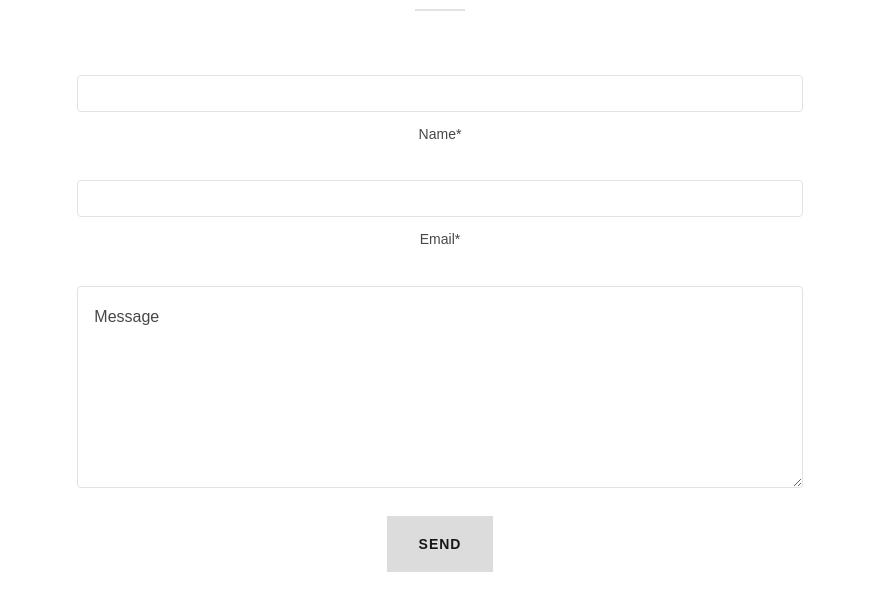
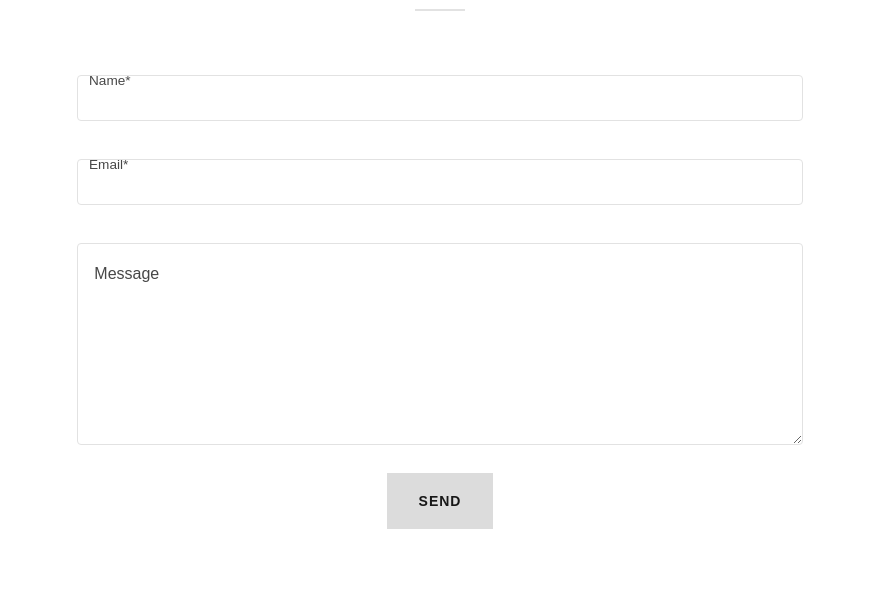
Before and after one commit to praveen0mbbs-boop/caringminds-website, a plain HTML site: page contact/index.html in a window 1280 px wide. Shown: the part 210-800 px from the top of the page, without its empty margins (200-1079 px from the left). Drawn offline with Linux system fonts and the light colour scheme; a script that the page names is missing; a web font is replaced by a local one.

Commit message:
Update index.html

```diff
--- a/contact/index.html
+++ b/contact/index.html
@@ -573,20 +573,34 @@ body{position:relative!important;}
 </style>
 <script src="https://challenges.cloudflare.com/turnstile/v0/api.js" async defer></script>
 <style id="cm-floatlabel-fix">
-[data-ux="InputFloatLabel"] { margin-bottom: 14px !important; }
-
-[data-ux="InputFloatLabel"] label{
-  position: static !important;
-  transform: none !important;
-  font-size: 14px !important;
-  line-height: 1.2 !important;
-  margin: 0 0 6px 0 !important;
-  display: block !important;
-  opacity: 1 !important;
+/* Works on static pages: keeps label up when focused OR when input has value */
+div[data-ux="InputFloatLabel"]{
+  position: relative !important;
+  margin-bottom: 14px !important;
 }
 
-[data-ux="InputFloatLabel"] input{
-  padding-top: 10px !important;
+div[data-ux="InputFloatLabel"] > input{
+  padding-top: 18px !important;
+  padding-bottom: 8px !important;
+}
+
+div[data-ux="InputFloatLabel"] > label{
+  position: absolute !important;
+  left: 12px !important;
+  top: 12px !important;
+  transform-origin: left top !important;
+  transition: transform .12s ease, top .12s ease, opacity .12s ease !important;
+  pointer-events: none !important;
+}
+
+/* Float label on focus */
+div[data-ux="InputFloatLabel"]:focus-within > label{
+  transform: scale(.85) translateY(-16px) !important;
+}
+
+/* Float label when input has content (requires placeholder=" ") */
+div[data-ux="InputFloatLabel"] > input:not(:placeholder-shown) + label{
+  transform: scale(.85) translateY(-16px) !important;
 }
 </style>
 
```
